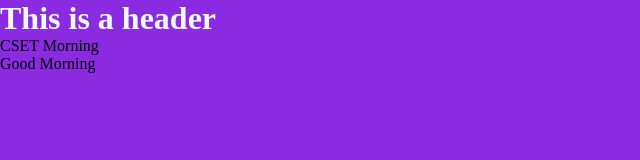
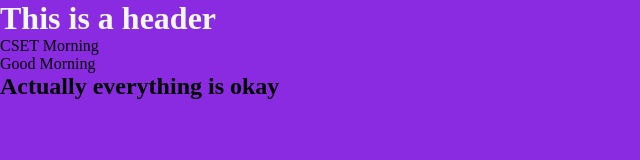
Before and after one commit to gabe-lamonaca/git, a plain HTML site: page index.html in a window 1280 px wide. Shown: the whole page, without its empty margins (0-640 px from the left). Drawn offline with Linux system fonts and the light colour scheme.

Commit message:
added second headline

```diff
--- a/index.html
+++ b/index.html
@@ -8,5 +8,6 @@
     <h1 id ="h1">This is a header</h1>
     <p>CSET Morning</p>
     <p>Good Morning</p>
+    <h2>Actually everything is okay</h2>
 </body>
 </html>
```
